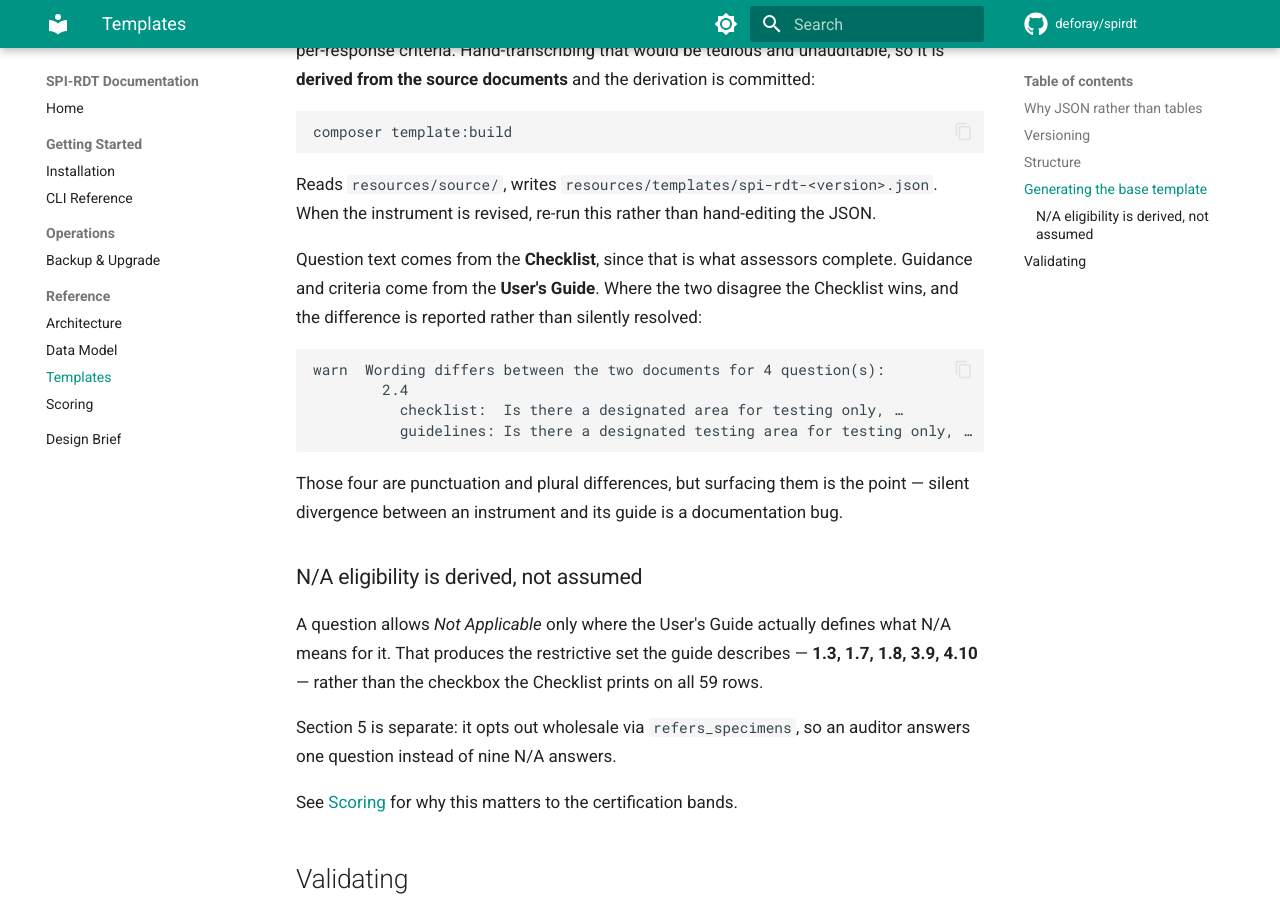
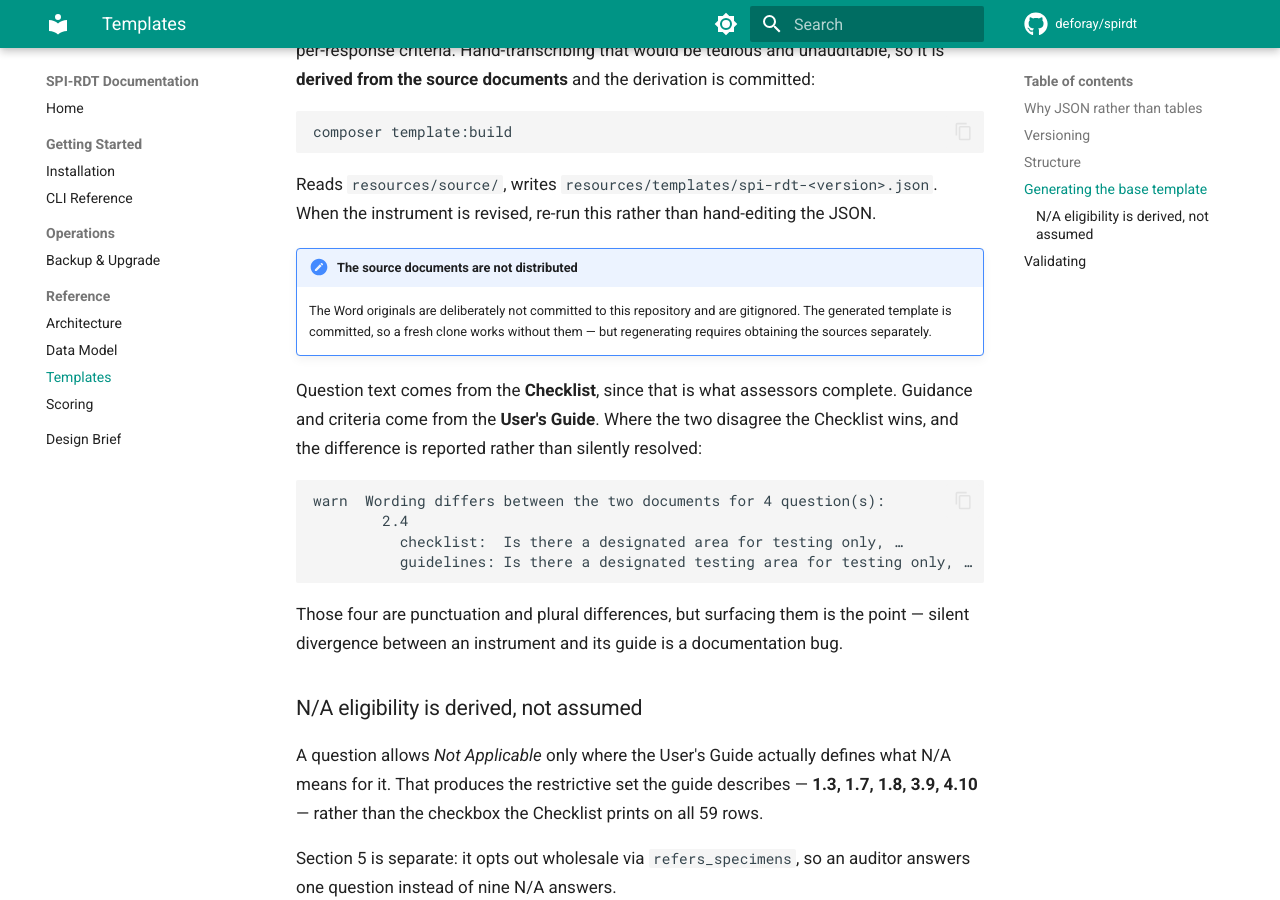
Before and after one commit to deforay/spirdt, an MkDocs documentation site: the page built from docs/templates.md, in a window 1280 px wide and 900 px high, scrolled down 2609 px. Built offline with MkDocs 1.6.1 and Material for MkDocs 9.7.7, drawn with Linux system fonts in a browser that asks for light colours; comment, search, counter and statistics services are not loaded.

Commit message:
Keep the source instrument documents out of the repository
The Word originals were committed in the initial commit and have now been
removed from the working tree and from all history, since this repository is
public and its documentation site publishes to GitHub Pages.

They are gitignored so they cannot return. The generated template is still
committed, so a fresh clone builds and runs without them; only regenerating
the template needs the sources, obtained separately.

Note that the derived artifacts still carry the instrument text - the
extracted transcriptions and the template JSON. Removing the Word files
removes the redistributable originals and their embedded document metadata,
not the content itself.

````diff
--- a/docs/templates.md
+++ b/docs/templates.md
@@ -89,6 +89,9 @@ composer template:build
 
 Reads `resources/source/`, writes `resources/templates/spi-rdt-<version>.json`. When the instrument is revised, re-run this rather than hand-editing the JSON.
 
+!!! note "The source documents are not distributed"
+    The Word originals are deliberately not committed to this repository and are gitignored. The generated template is committed, so a fresh clone works without them — but regenerating requires obtaining the sources separately.
+
 Question text comes from the **Checklist**, since that is what assessors complete. Guidance and criteria come from the **User's Guide**. Where the two disagree the Checklist wins, and the difference is reported rather than silently resolved:
 
 ```
````
Also changed, not shown: 2 other files.
